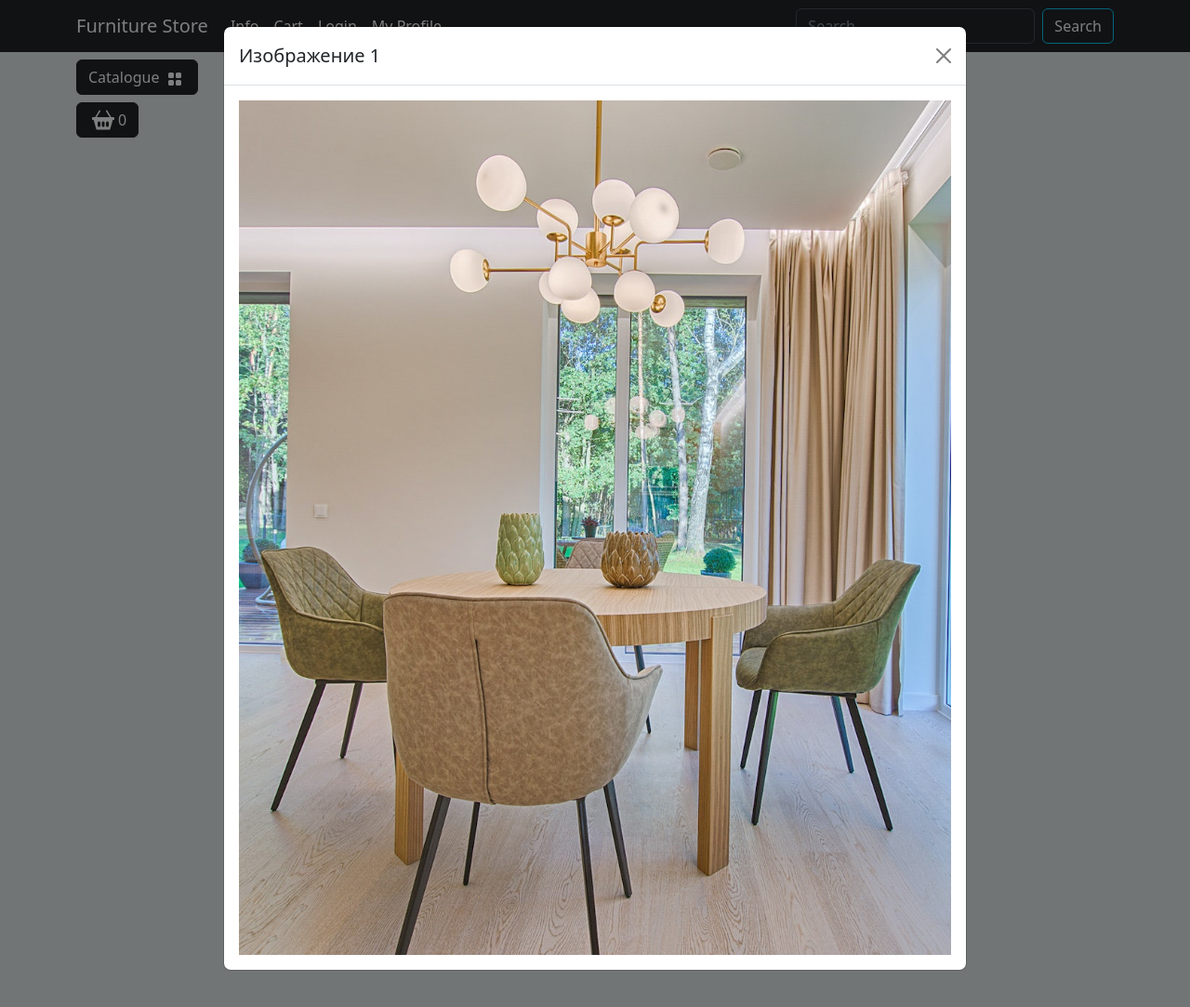
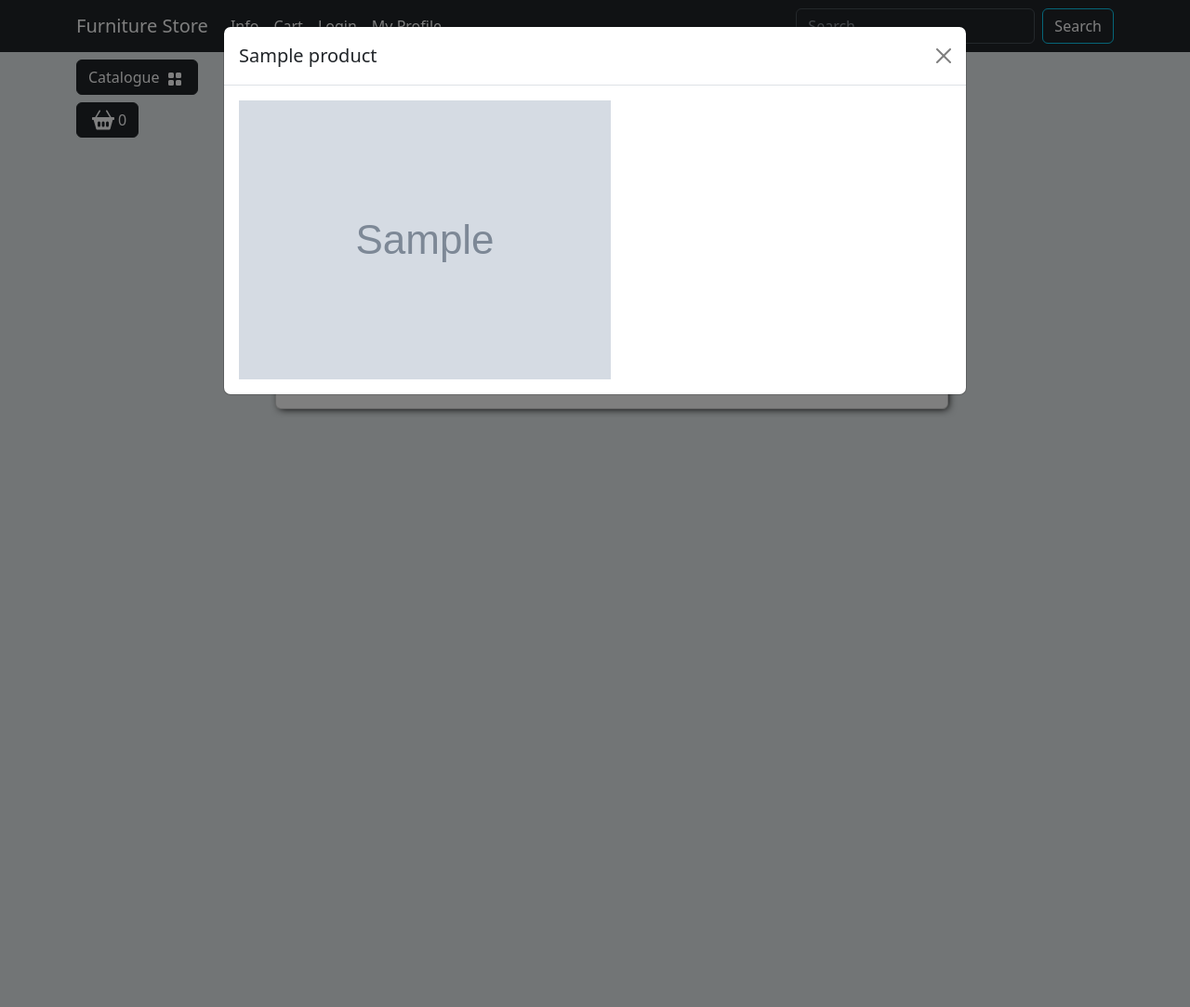
Before and after one commit to ruslansymonenko/furniture-store, a Django app: template goods/templates/goods/product.html in a window 1280 px wide, after a click that opens the changed part. Shown: the top 1083 px of the page at 93% size. Run offline with Django 5.2, Linux system fonts and the light colour scheme; tables that the repository leaves empty hold one stand-in row (values such as "Sample post"); the template is opened without the code that fills it: values that come from a table or form of the project are taken from there, most other values are stand-ins (such as "Sample title", 1, 10 or a date in 2020); grey boxes marked "Sample" are stand-in pictures; some libraries are stand-ins or nearby versions.

Commit message:
added navigation by categories and goods

```diff
--- a/goods/models.py
+++ b/goods/models.py
@@ -28,7 +28,7 @@ class Product(models.Model):
         verbose_name_plural = 'Products'
 
     def __str__(self):
-        return f'{self.name}, {self.category.name}, Quantity: {self.quantity}'
+        return f'Product id: {self.display_id()} ___ {self.name}, {self.category.name}, Quantity: {self.quantity}'
 
     def display_id(self):
         return f'{self.id:05}'
--- a/goods/templates/goods/catalog.html
+++ b/goods/templates/goods/catalog.html
@@ -55,7 +55,7 @@
                                 <img src="{% static 'deps/images/Not found image.png' %}" class="card-img-top" alt={{ product.name }}>
                             {% endif %}
                             <div class="card-body d-flex flex-column">
-                                <a href="#">
+                                <a href="{% url 'goods:product' product.slug %}">
                                     <p class="card-title">{{ product.name|truncatechars:15 }}</p>
                                 </a>
                                 <p class="card-text text-truncate">{{ product.description }}</p>
--- a/goods/templates/goods/product.html
+++ b/goods/templates/goods/product.html
@@ -9,25 +9,25 @@
             <div class="container mt-5">
                 <div class="card mb-4 custom-shadow">
                     <div class="row">
-                        <!-- Images -->
+                        <!-- Image -->
                         <div class="col-md-4">
-                            <img src="../deps/images/goods/set of tea table and three chairs.jpg"
+                            <img src="{{ product.image.url }}"
                                 class="img-thumbnail" data-bs-toggle="modal" data-bs-target="#imageModal1">
                         </div>
                         <div class="col-md-4 ">
-                            <p class="product_id mt-3">id: 002654</p>
+                            <p class="product_id mt-3">Product code: {{ product.display_id }}</p>
                         </div>
                         <div class="modal fade" id="imageModal1" tabindex="-1"
                             aria-labelledby="imageModal1Label" aria-hidden="true">
                             <div class="modal-dialog modal-lg">
                                 <div class="modal-content">
                                     <div class="modal-header">
-                                        <h5 class="modal-title" id="imageModal1Label">Изображение 1</h5>
+                                        <h5 class="modal-title" id="imageModal1Label">{{ product.name }}</h5>
                                         <button type="button" class="btn-close" data-bs-dismiss="modal"
-                                            aria-label="Закрыть"></button>
+                                            aria-label="close"></button>
                                     </div>
                                     <div class="modal-body">
-                                        <img src="../deps/images/goods/set of tea table and three chairs.jpg"
+                                        <img src="{{ product.image.url }}"
                                             class="img-fluid" alt="Изображение 1">
                                     </div>
                                 </div>
@@ -36,9 +36,9 @@
                     </div>
                     <!-- Description -->
                     <div class="card-body">
-                        <p class="card-text">Price: <strong>150.00 $</strong></p>
-                        <h5 class="card-title">Product name</h5>
-                        <p class="card-text">Product description</p>
+                        <p class="card-text">Price: <strong>{{ product.sell_price }} $</strong></p>
+                        <h5 class="card-title">{{ product.name }}</h5>
+                        <p class="card-text">{{ product.description }}</p>
                         <a href="#" class="btn btn-dark add-to-cart">Add to cart</a>
                     </div>
                 </div>
--- a/goods/urls.py
+++ b/goods/urls.py
@@ -5,5 +5,6 @@ app_name = 'goods'
 
 urlpatterns = [
     path('catalog/', views.catalog, name='catalog'),
-    path('product/', views.product, name='product'),
+    path('catalog/<slug:category_slug>/', views.catalog, name='catalog'),
+    path('product/<slug:product_slug>/', views.product, name='product'),
 ]
--- a/main/templates/main/base.html
+++ b/main/templates/main/base.html
@@ -87,7 +87,7 @@
                     <ul class="dropdown-menu bg-dark" data-bs-theme="dark">
                         {% get_categories as categories %}
                         {% for category in categories %}
-                            <li><a class="dropdown-item text-white" href={% url 'goods:catalog' %}>{{ category.name }}</a></li>
+                            <li><a class="dropdown-item text-white" href={% url 'goods:catalog' category.slug %}>{{ category.name }}</a></li>
                         {% endfor %}
                     </ul>
                 </div>
```
Also changed, not shown: goods/views.py (+14 -5 lines).
